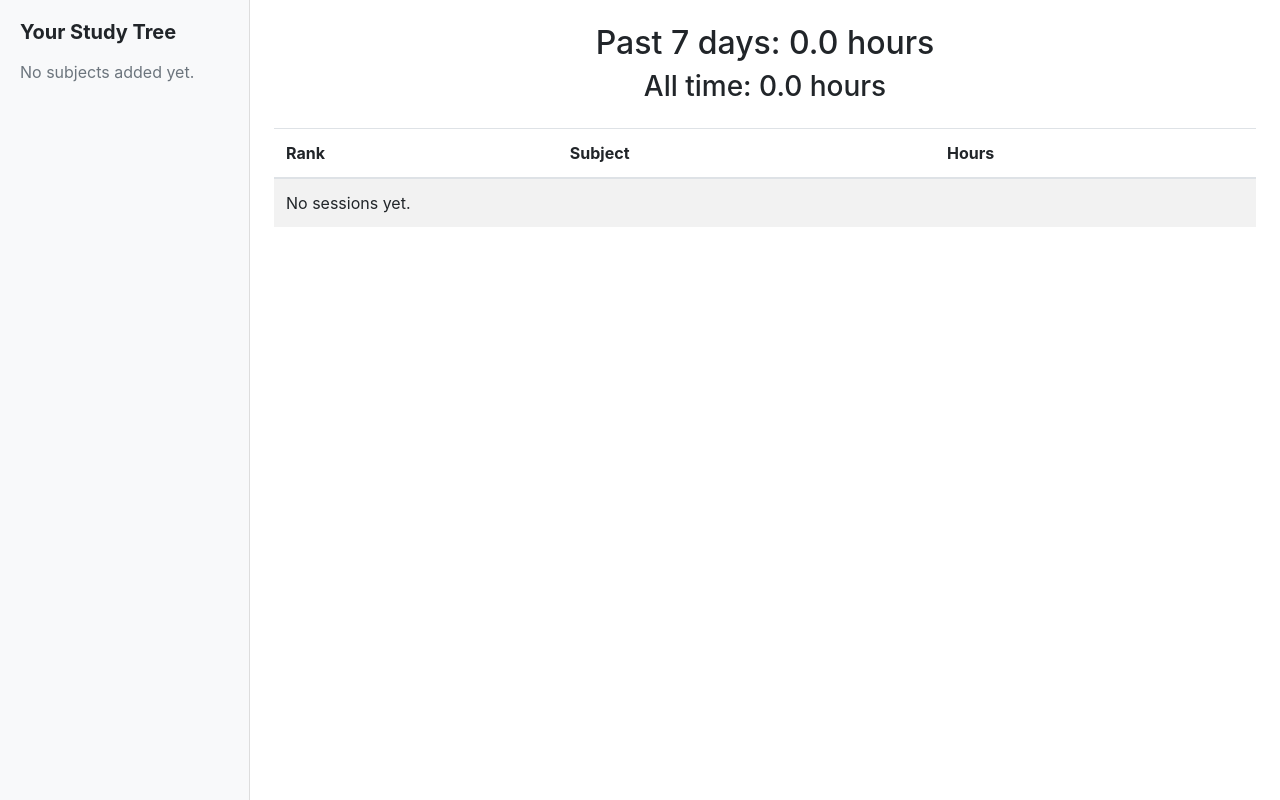
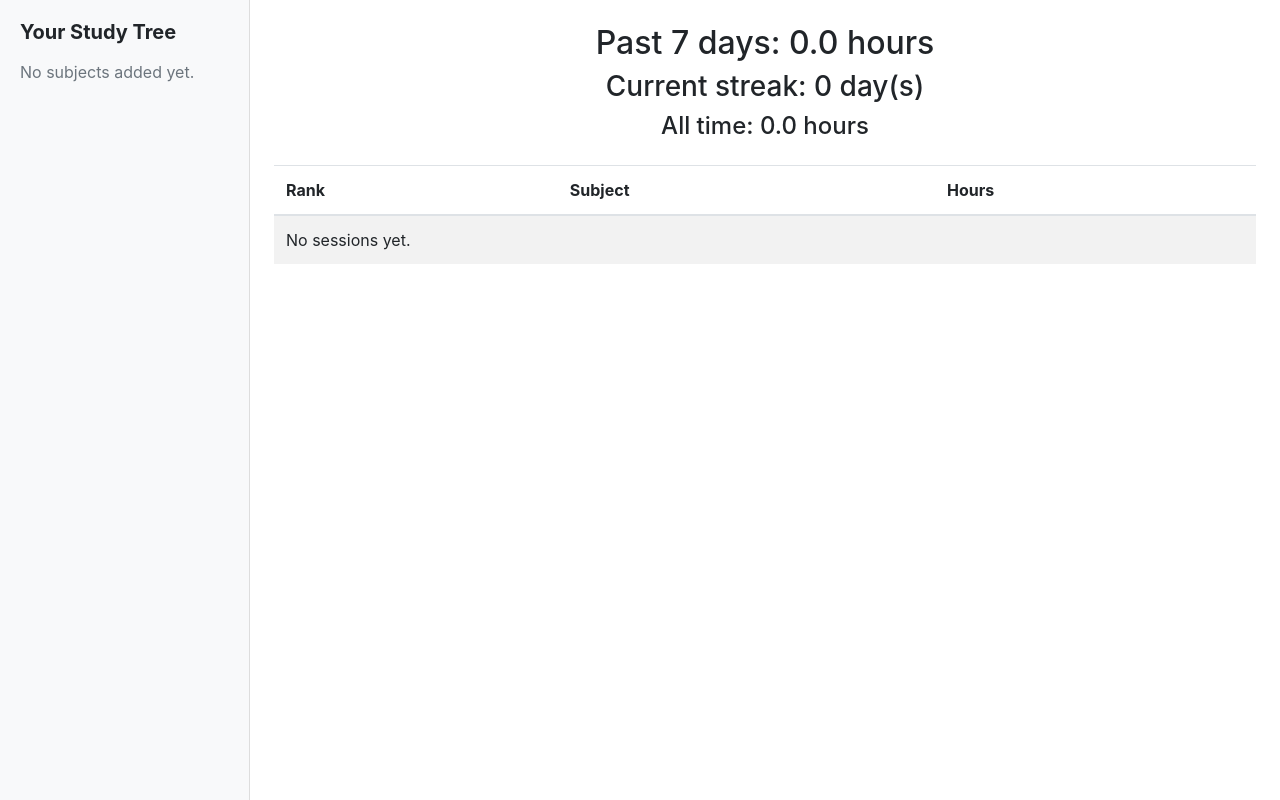
Before and after one commit to Faizal400/StudentStudyTracker, a Django app: page /insights/ in a window 1280 px wide. Shown: the part 56-856 px from the top of the page. Run offline with Django 5.2, Linux system fonts and the light colour scheme; the visitor is signed in with stand-in values (Sample User, id 1); data that the repository does not hold is empty.

Commit message:
Insights - daily streak counter added.

```diff
--- a/core/templates/insights.html
+++ b/core/templates/insights.html
@@ -4,7 +4,9 @@
 
 <div class="text-center">
   <h2>Past 7 days: {{ week_hours }} hours</h2>
-  <h3>All time: {{ all_time_hours }} hours</h3>
+  <h3>Current streak: {{ session_streak }} day(s)</h3>
+  <h4>All time: {{ all_time_hours }} hours</h4>
+
 </div>
 <table class="table table-striped mt-4">
   <thead>
--- a/core/views.py
+++ b/core/views.py
@@ -10,7 +10,7 @@ from django.views.decorators.http import require_POST
 from django.views.decorators.csrf import ensure_csrf_cookie
 from .models import Subject, Module, SubModule, StudySession
 from django.db.models import Sum, Count
-from datetime import timedelta
+from datetime import timedelta, date
 
 
 @login_required
@@ -29,6 +29,9 @@ def register_view(request):
         form = RegisterForm()
     return render(request, "register.html", {"form": form})
 
+
+
+
 @login_required
 @ensure_csrf_cookie
 def focus_view(request):
@@ -38,18 +41,23 @@ def focus_view(request):
 @login_required
 def insights_view(request):
     subjects = Subject.objects.filter(user=request.user).order_by("name")
+
+    qs = StudySession.objects.filter(user=request.user)
+
     # Insight 1: Total Time
-    qs = StudySession.objects.filter(user=request.user)
     total_seconds = qs.aggregate(total=Sum("duration_seconds"))["total"] or 0
     total_hours = round(total_seconds / 3600.0, 2)
+
     # Insight 2: Last 7 days time
     week_ago = timezone.now() - timedelta(days=7)
     week_seconds = (
-            qs
-            .filter(created_at__gte=week_ago)
-            .aggregate(total=Sum("duration_seconds"))["total"] or 0
+        qs
+        .filter(created_at__gte=week_ago)
+        .aggregate(total=Sum("duration_seconds"))["total"] or 0
     )
     week_hours = round(week_seconds / 3600.0, 2)
+
+    # Insight 3: By subject breakdown
     by_subject = (
         qs
         .filter(subject__isnull=False)
@@ -63,11 +71,36 @@ def insights_view(request):
     by_subject = list(by_subject)
     for row in by_subject:
         row["total_hours"] = round((row["total_seconds"] or 0) / 3600.0, 2)
+
+    # Insight 4: Current streak
+    session_dates = sorted(set(
+        session.started_at.date() for session in qs
+    ))
+
+    if not session_dates:
+        session_streak = 0
+    else:
+        session_streak = 1
+        previous = session_dates[0]
+
+        for session_date in session_dates[1:]:
+            gap = session_date - previous
+            if gap.days == 1:
+                session_streak += 1
+            else:
+                session_streak = 1
+            previous = session_date
+
+        today = date.today()
+        if (today - session_dates[-1]).days > 1:
+            session_streak = 0
+
     context = {
         "subjects": subjects,
         "all_time_hours": total_hours,
         "week_hours": week_hours,
         "by_subject": by_subject,
+        "session_streak": session_streak,
     }
     return render(request, "insights.html", context)
 
```
Also changed, not shown: core/tests.py (line endings or trailing spaces).
